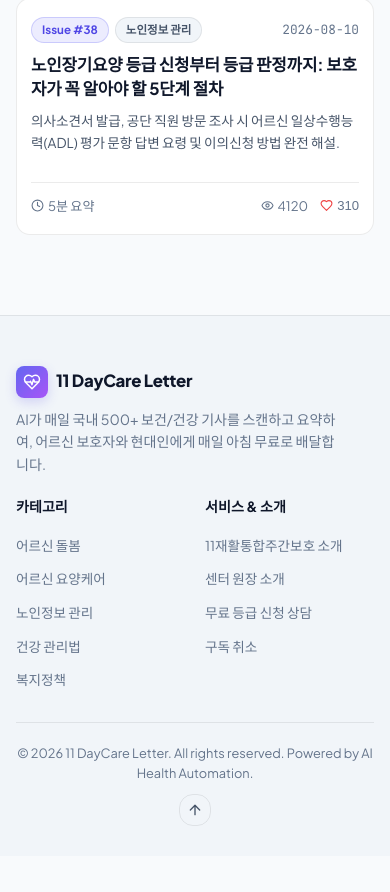
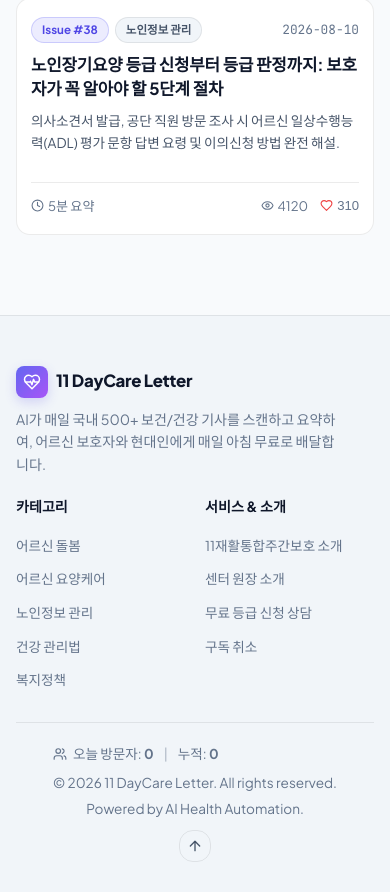
Before and after one commit to SilverRuler/AI-Pulse, a React (Vite) app: page / in a window 390 px wide. Shown: the part 2374-3266 px from the top of the page. Before the commit the page ends 3230 px from the top, so only its background shows below. Built offline with nearby package versions, Linux system fonts and the light colour scheme; no server answers; the HTML template or start-up script is replaced by a standard one.

Commit message:
feat: default subscribe all topics, mobile footer, and visitor counter

```diff
--- a/src/components/Footer.jsx
+++ b/src/components/Footer.jsx
@@ -1,5 +1,5 @@
-import React, { useState } from 'react';
-import { HeartPulse, ArrowUp, Database, X } from 'lucide-react';
+import React, { useState, useEffect } from 'react';
+import { HeartPulse, ArrowUp, Database, X, Users } from 'lucide-react';
 import { API_BASE_URL } from '../utils/api';
 
 export default function Footer({ currentUser, onOpenConsultModal, onOpenAdmin, onSelectCategory, onSubscribeClick }) {
@@ -7,6 +7,18 @@
   const [unsubEmail, setUnsubEmail] = useState('');
   const [unsubLoading, setUnsubLoading] = useState(false);
   const [unsubMsg, setUnsubMsg] = useState('');
+  const [visitors, setVisitors] = useState({ today: 0, total: 0 });
+
+  useEffect(() => {
+    fetch(`${API_BASE_URL}/api/visitors`, { method: 'POST' })
+      .then(res => res.json())
+      .then(data => {
+        if (data.success) {
+          setVisitors({ today: data.today, total: data.total });
+        }
+      })
+      .catch(err => console.error('Failed to load visitors', err));
+  }, []);
 
   const scrollToTop = () => {
     window.scrollTo({ top: 0, behavior: 'smooth' });
@@ -176,7 +188,17 @@
         </div>
 
         <div className="footer-bottom">
-          <span>© 2026 11 DayCare Letter. All rights reserved. Powered by AI Health Automation.</span>
+          <div style={{ display: 'flex', flexDirection: 'column', gap: '8px' }}>
+            <div style={{ display: 'flex', alignItems: 'center', gap: '6px', fontSize: '0.85rem', color: 'var(--text-muted)' }}>
+              <Users size={14} />
+              <span>오늘 방문자: <strong>{visitors.today.toLocaleString()}</strong></span>
+              <span style={{ margin: '0 4px', opacity: 0.5 }}>|</span>
+              <span>누적: <strong>{visitors.total.toLocaleString()}</strong></span>
+            </div>
+            <span style={{ fontSize: '0.85rem' }}>
+              © 2026 11 DayCare Letter. All rights reserved. <span className="powered-by">Powered by AI Health Automation.</span>
+            </span>
+          </div>
           <button
             onClick={scrollToTop}
             className="icon-button"
--- a/src/components/SubscribeModal.jsx
+++ b/src/components/SubscribeModal.jsx
@@ -4,7 +4,7 @@
 
 export default function SubscribeModal({ isOpen, onClose, subscribedEmail, onDirectSubscribe }) {
   const [email, setEmail] = useState('');
-  const [selectedTopics, setSelectedTopics] = useState(['care', 'policy']);
+  const [selectedTopics, setSelectedTopics] = useState(categories.filter(c => c.id !== 'all').map(c => c.id));
   const [isSuccess, setIsSuccess] = useState(false);
 
   if (!isOpen) return null;
--- a/src/index.css
+++ b/src/index.css
@@ -1004,3 +1004,13 @@
   from { transform: rotate(0deg); }
   to { transform: rotate(360deg); }
 }
+
+.powered-by {
+  display: inline;
+}
+@media (max-width: 768px) {
+  .powered-by {
+    display: block;
+    margin-top: 4px;
+  }
+}
```
Also changed, not shown: api/visitors.js (added, +60 -0 lines).
